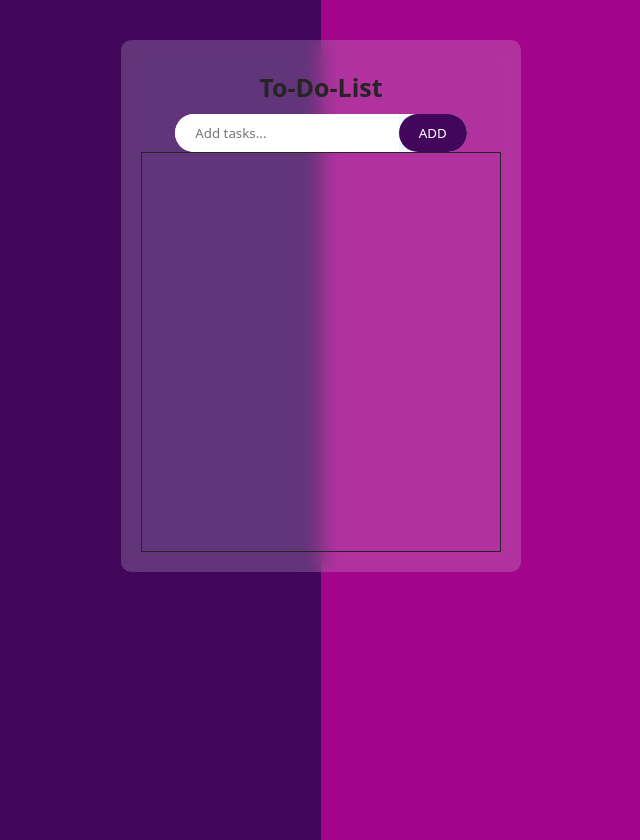
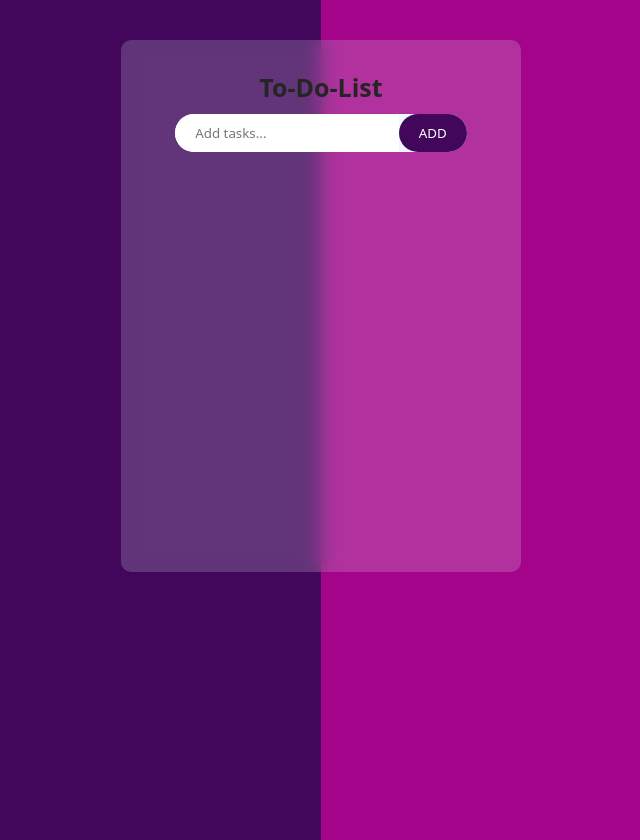
Before and after one commit to jyotishankar04/To-Do-List, a plain HTML site: page index.html in a window 1280 px wide. Shown: the whole page, without its empty margins (319-959 px from the left). Drawn offline with Linux system fonts and the light colour scheme.

Commit message:
final commit

```diff
--- a/style.css
+++ b/style.css
@@ -76,7 +76,7 @@ html,body{
     align-items: start;
     padding-left:30px ;
     height: 400px;
-    border: #252525 1px solid;
+    /* border: #252525 1px solid; */
     overflow-y: scroll;
 }
 ul{
```
